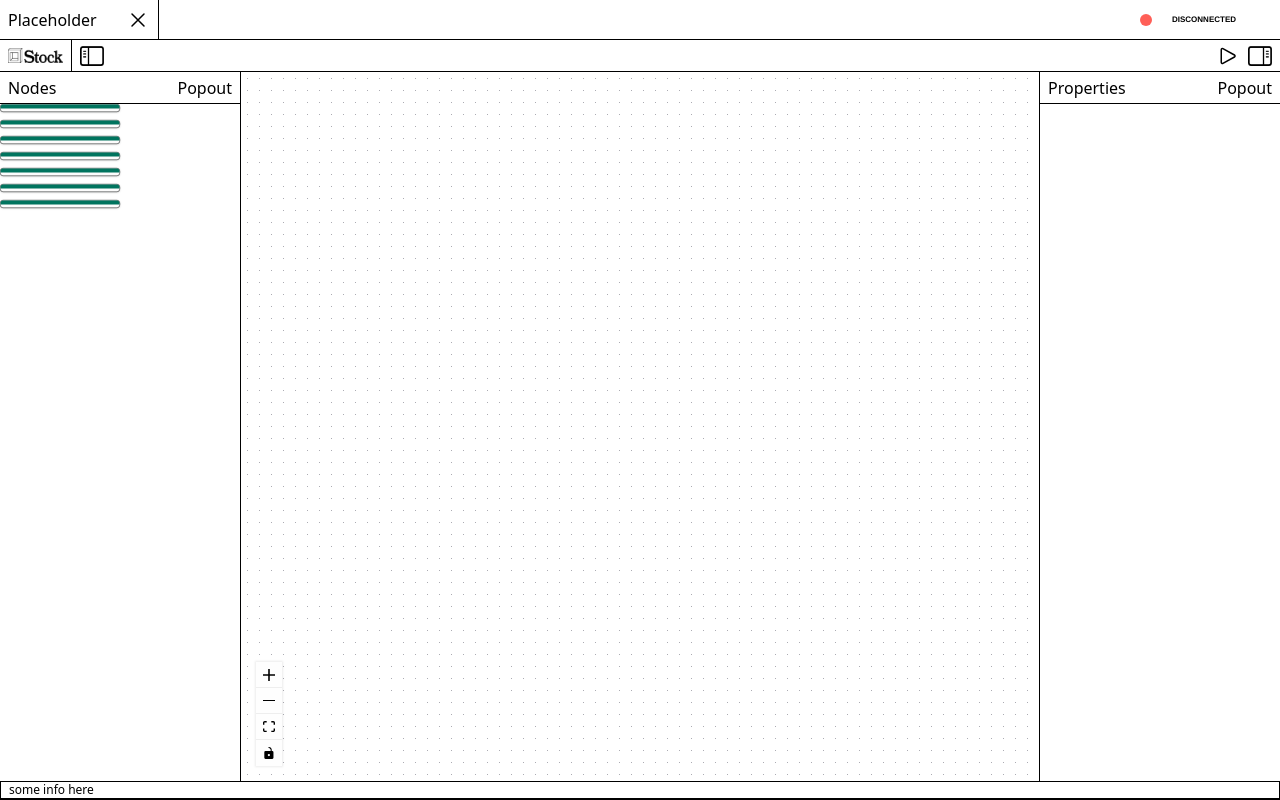
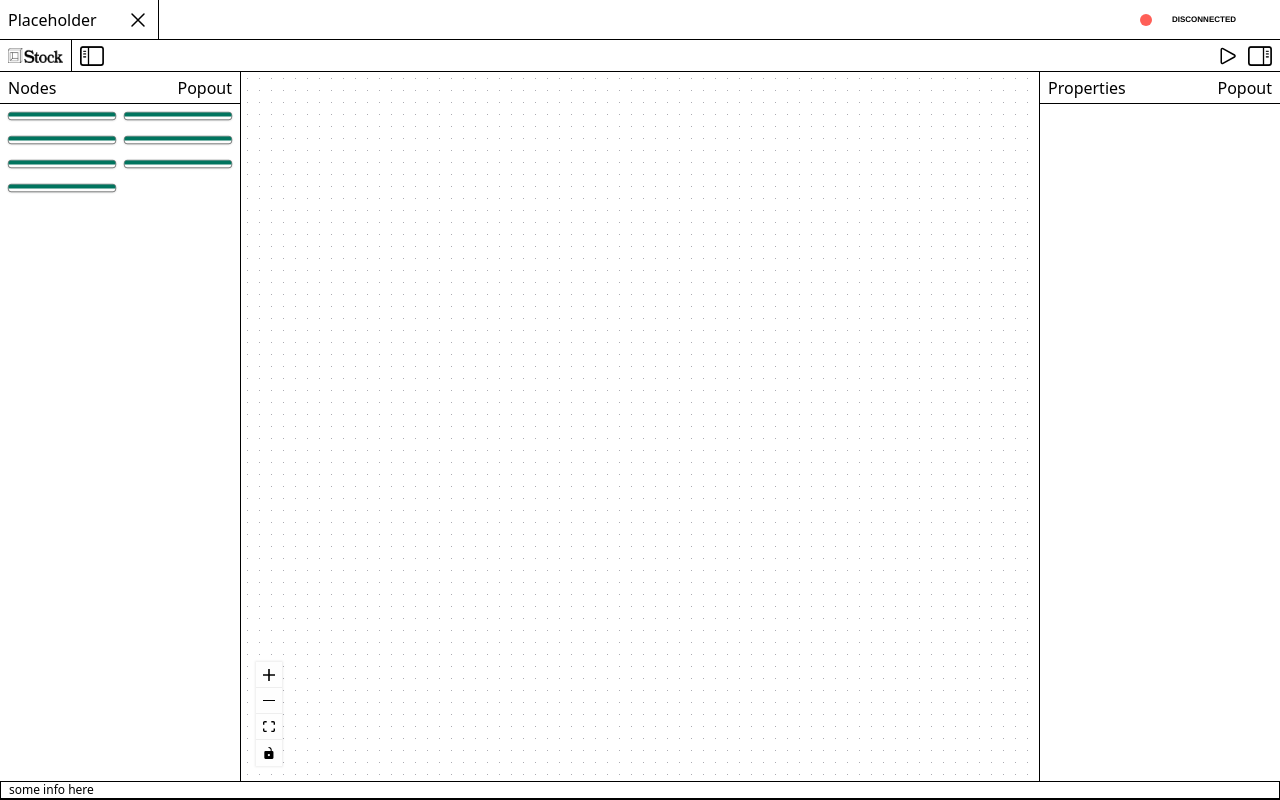
Before and after one commit to jamesa08/MIDIAnimator, a React (Vite) app in the folder rust-impl/midianimator/: page /#/ in a window 1280 px wide. Built offline with nearby package versions, Linux system fonts and the light colour scheme.

Commit message:
fix tiling of nodes in panel

```diff
--- a/rust-impl/midianimator/src/components/Panel.tsx
+++ b/rust-impl/midianimator/src/components/Panel.tsx
@@ -1,4 +1,4 @@
-import React, { useEffect } from "react";
+import React, { useEffect, useRef, useState } from "react";
 import { useNavigate } from "react-router-dom";
 import nodeTypes from "../nodes/NodeTypes";
 import { ReactFlowProvider } from "@xyflow/react";
@@ -54,18 +54,54 @@ const Panel: React.FC<PanelProps> = ({ id, name }) => {
         navigate(`/#/panel/${id}`);
     };
 
-    function windowIfNodes() {
-        if (name == "Nodes") {
-            return (
-                <ReactFlowProvider>
-                    {Object.entries(nodeTypes).map(([key, value]) => {
-                        const Node: any = value;
-                        return <Node data="preview" />;
-                    })}
-                </ReactFlowProvider>
-            );
-        }
-    }
+    const ScaledNodeWrapper: React.FC<{ Node: any }> = ({ Node }) => {
+        const nodeRef = useRef<HTMLDivElement>(null);
+        const [isMeasured, setIsMeasured] = useState(false);
+
+        useEffect(() => {
+            if (!nodeRef.current || isMeasured) return;
+
+            const node = nodeRef.current.querySelector(".node.preview") as HTMLElement;
+            if (!node) return;
+
+            const observer = new MutationObserver(() => {
+                const height = node.scrollHeight;
+
+                if (height > 50) {
+                    node.style.marginBottom = `-${height * 0.5}px`;
+                    setIsMeasured(true);
+                    observer.disconnect();
+                }
+            });
+
+            observer.observe(node, {
+                childList: true,
+                subtree: true,
+            });
+
+            return () => observer.disconnect();
+        }, [isMeasured]);
+
+        return (
+            <div ref={nodeRef} className="node-container">
+                <Node data="preview" />
+            </div>
+        );
+    };
+
+    const renderNodesPanel = () => {
+        if (name !== "Nodes") return null;
+
+        return (
+            <ReactFlowProvider>
+                <div className="nodes-grid p-2">
+                    {Object.entries(nodeTypes).map(([key, value]) => (
+                        <ScaledNodeWrapper key={key} Node={value} />
+                    ))}
+                </div>
+            </ReactFlowProvider>
+        );
+    };
 
     return (
         <div className="panel w-60 select-none">
@@ -75,7 +111,7 @@ const Panel: React.FC<PanelProps> = ({ id, name }) => {
                     Popout
                 </button>
             </div>
-            {windowIfNodes()}
+            {renderNodesPanel()}
         </div>
     );
 };
--- a/rust-impl/midianimator/src/index.css
+++ b/rust-impl/midianimator/src/index.css
@@ -21,7 +21,7 @@
 
 /* FIXME eventually remove mac traffic lights */
 .mac-traffic-lights-container div {
-    background: transparent!important;
+    background: transparent !important;
 }
 
 .red {
@@ -37,7 +37,7 @@
 }
 
 .helvetica {
-    font-family: 'Helvetica', sans-serif;
+    font-family: "Helvetica", sans-serif;
 }
 
 .blender {
@@ -67,7 +67,7 @@ img {
 
 .node {
     border-radius: 6px;
-    box-shadow: 0 1px 4px rgba(0,0,0,0.2);
+    box-shadow: 0 1px 4px rgba(0, 0, 0, 0.2);
     /* background: #303030; */
     min-width: 200px;
     max-width: 1000px;
@@ -76,14 +76,28 @@ img {
     color: black;
 }
 
+.nodes-grid {
+    column-count: 2;
+    column-gap: 8px;
+}
+
+.node-container {
+    break-inside: avoid;
+    margin-bottom: 8px;
+}
+
 .node.preview {
     /* enable dragging preview components */
     cursor: grab;
     position: relative;
-
-    /* scale temporary for now, will be managed by JS later */
     transform: scale(0.5);
     transform-origin: top left;
+    width: 200%;
+    display: block;
+}
+
+.node-wrapper {
+    display: contents;
 }
 
 /* all preview components inside should not be able to be selected. This is to "disable them" essentially */
@@ -110,13 +124,13 @@ img {
     padding: 4px 8px;
     border-top-left-radius: 5px;
     border-top-right-radius: 5px;
-    box-shadow: inset 0 -1 rgba(0,0,0,0.4);
+    box-shadow: inset 0 -1 rgba(0, 0, 0, 0.4);
 }
 
 .react-flow__node.selected .node {
     border: 1px solid rgb(29, 198, 255);
-    -webkit-box-sizing: border-box!important;
-    box-sizing: border-box!important;
+    -webkit-box-sizing: border-box !important;
+    box-sizing: border-box !important;
 }
 
 .react-flow__pane.draggable {
```
